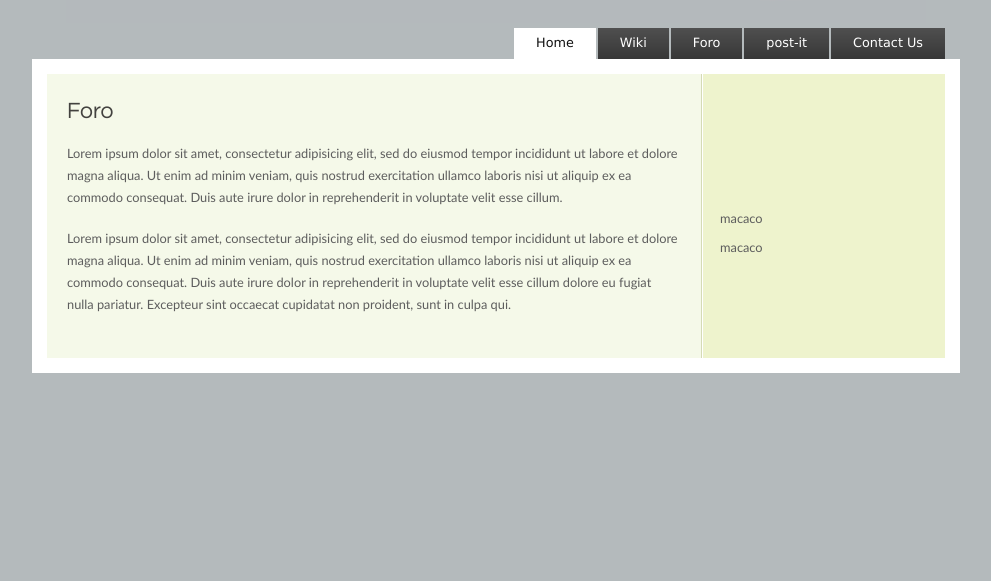
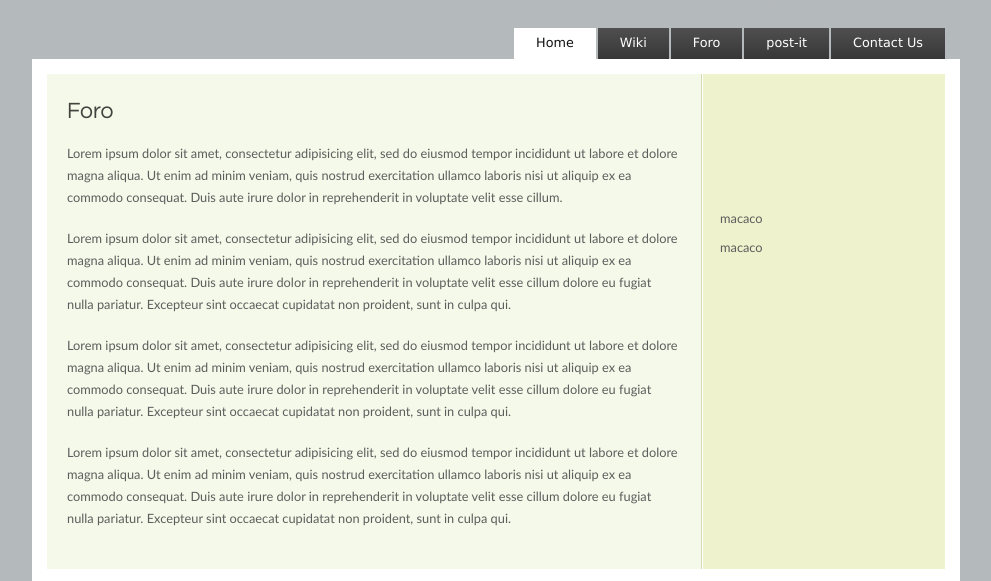
Before and after one commit to vaantinfo/vaantinfo, a plain HTML site: page foro.html in a window 1280 px wide. Shown: the part 111-692 px from the top of the page, without its empty margins (144-1135 px from the left). Drawn offline with Linux system fonts and the light colour scheme.

Commit message:
Update foro.html

```diff
--- a/foro.html
+++ b/foro.html
@@ -57,6 +57,12 @@
         <p>
 	Lorem ipsum dolor sit amet, consectetur adipisicing elit, sed do eiusmod tempor incididunt ut labore et 	dolore magna aliqua. Ut enim ad minim veniam, quis nostrud exercitation ullamco laboris nisi ut aliquip 	ex ea commodo consequat. Duis aute irure dolor in reprehenderit in voluptate velit esse cillum dolore eu 		fugiat nulla pariatur. Excepteur sint occaecat cupidatat non proident, sunt in culpa qui.
         </p>
+        <p>
+	Lorem ipsum dolor sit amet, consectetur adipisicing elit, sed do eiusmod tempor incididunt ut labore et 	dolore magna aliqua. Ut enim ad minim veniam, quis nostrud exercitation ullamco laboris nisi ut aliquip 	ex ea commodo consequat. Duis aute irure dolor in reprehenderit in voluptate velit esse cillum dolore eu 		fugiat nulla pariatur. Excepteur sint occaecat cupidatat non proident, sunt in culpa qui.
+        </p>
+        <p>
+	Lorem ipsum dolor sit amet, consectetur adipisicing elit, sed do eiusmod tempor incididunt ut labore et 	dolore magna aliqua. Ut enim ad minim veniam, quis nostrud exercitation ullamco laboris nisi ut aliquip 	ex ea commodo consequat. Duis aute irure dolor in reprehenderit in voluptate velit esse cillum dolore eu 		fugiat nulla pariatur. Excepteur sint occaecat cupidatat non proident, sunt in culpa qui.
+        </p>
 
 
       </div>
```
